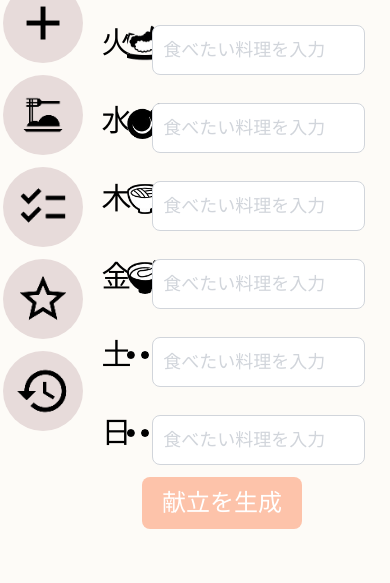
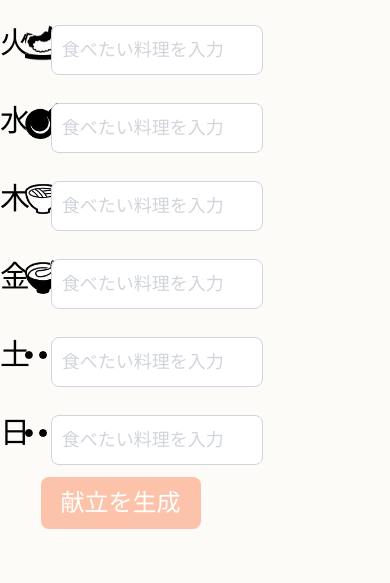
Before and after one commit to oooomilkywayoooo/menu_create, a website: page src/html/menu_create.html in a window 390 px wide. Shown: the part 261-844 px from the top of the page. Drawn offline with Linux system fonts and the light colour scheme; a web font is replaced by a local one.

Commit message:
サイドバーのレスポンシブ記述

```diff
--- a/src/html/menu_create.html
+++ b/src/html/menu_create.html
@@ -9,8 +9,8 @@
 
 <body class="bg-[#fdfbf7] font-Kiwi">
   <!-- サイドバー -->
-  <div class="grid grid-cols-12 gap-4 h-screen">
-    <div class="sidebar col-span-3 flex items-center justify-center">
+  <div class="grid grid-cols-12 gap-4">
+    <aside class="hidden md:flex items-center justify-center col-span-3">
       <div>
         <div class="m-3">
           <button
@@ -49,10 +49,10 @@
           </button>
         </div>
       </div>
-    </div>
+    </aside>
 
     <!-- メイン -->
-    <div class="main col-span-9 h-dvh">
+    <main class="col-span-9 h-dvh">
       <div class="grid grid-cols-8">
         <div class="col-start-1 col-span-6 text-center">
           <h1 class="mt-6 text-5xl font-black">1週間の献立を生成</h1>
@@ -200,7 +200,7 @@
           </button>
         </div>
       </form>
-    </div>
+    </main>
   </div>
 </body>
 
```
Also changed, not shown: dist/output.css.
